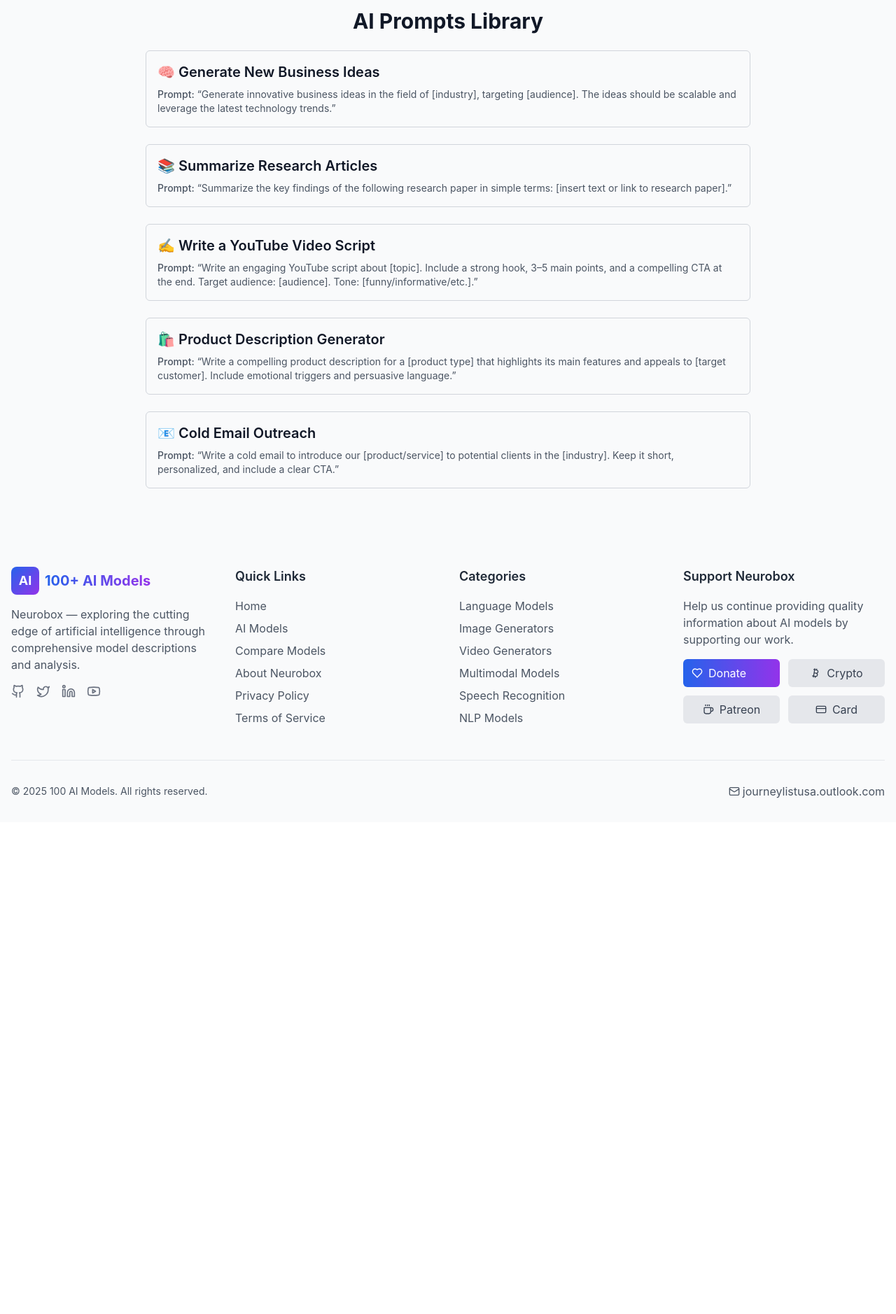
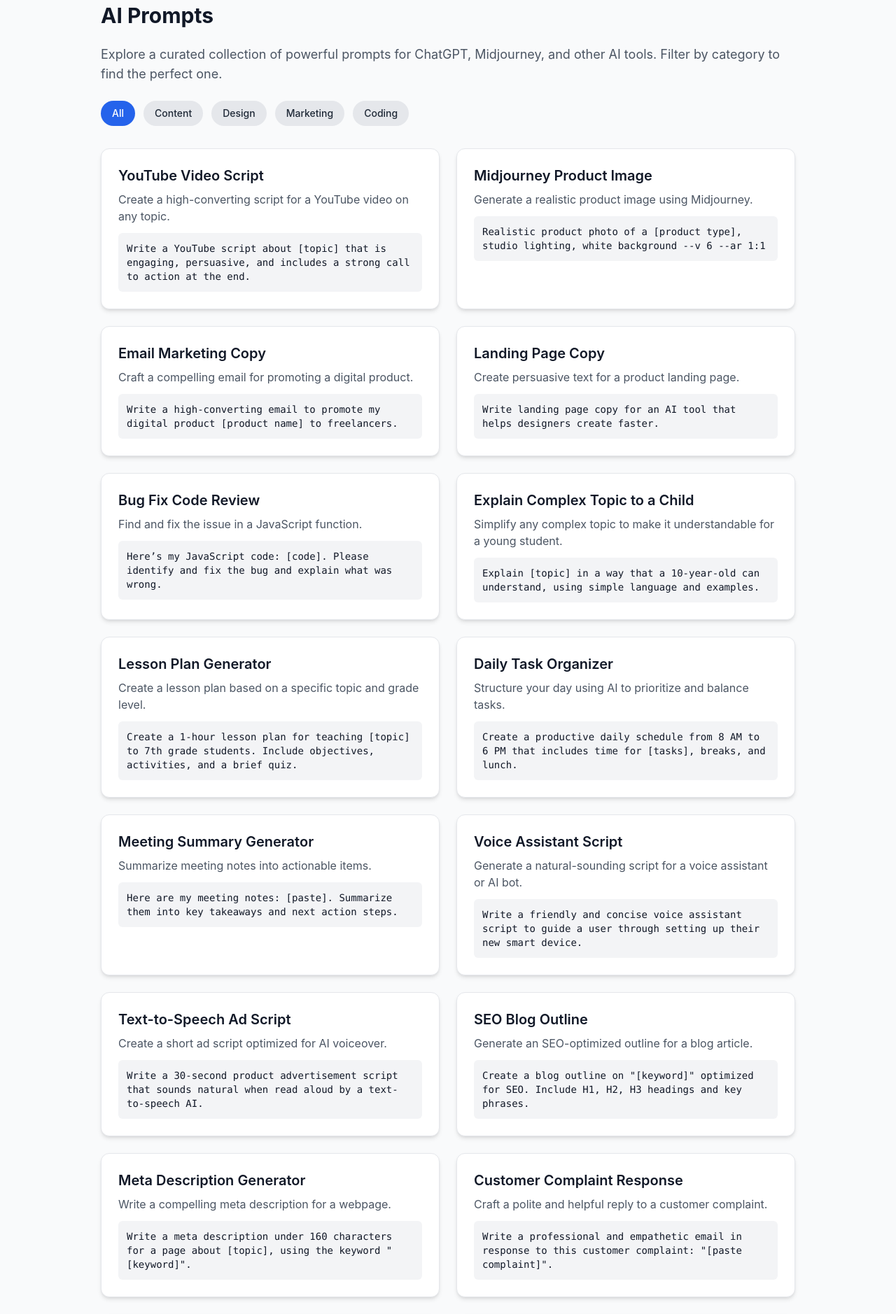
Before and after one commit to Rainur84/project100ai, a React (Vite) app: page /prompts in a window 1280 px wide. Shown: the part 100-1978 px from the top of the page at 70% size. Before the commit the page ends 1275 px from the top, so only its background shows below. Built offline with nearby package versions, Linux system fonts and the light colour scheme.

Commit message:
Обновление: [опиши кратко, что изменено]

```diff
--- a/package.json
+++ b/package.json
@@ -10,6 +10,7 @@
     "preview": "vite preview"
   },
   "dependencies": {
+    "file-saver": "^2.0.5",
     "framer-motion": "^12.9.2",
     "lucide-react": "^0.358.0",
     "react": "^18.3.1",
--- a/src/pages/PromptsPage.tsx
+++ b/src/pages/PromptsPage.tsx
@@ -1,54 +1,246 @@
-import React from 'react';
+import React, { useState } from 'react';
 import { Helmet } from 'react-helmet-async';
 
-const PromptsPage: React.FC = () => {
+const prompts = [
+  {
+    id: 1,
+    title: 'YouTube Video Script',
+    description: 'Create a high-converting script for a YouTube video on any topic.',
+    category: 'Content',
+    prompt: `Write a YouTube script about [topic] that is engaging, persuasive, and includes a strong call to action at the end.`,
+  },
+  {
+    id: 2,
+    title: 'Midjourney Product Image',
+    description: 'Generate a realistic product image using Midjourney.',
+    category: 'Design',
+    prompt: `Realistic product photo of a [product type], studio lighting, white background --v 6 --ar 1:1`,
+  },
+  {
+    id: 3,
+    title: 'Email Marketing Copy',
+    description: 'Craft a compelling email for promoting a digital product.',
+    category: 'Marketing',
+    prompt: `Write a high-converting email to promote my digital product [product name] to freelancers.`,
+  },
+  {
+    id: 4,
+    title: 'Landing Page Copy',
+    description: 'Create persuasive text for a product landing page.',
+    category: 'Content',
+    prompt: `Write landing page copy for an AI tool that helps designers create faster.`,
+  },
+  {
+    id: 5,
+    title: 'Bug Fix Code Review',
+    description: 'Find and fix the issue in a JavaScript function.',
+    category: 'Coding',
+    prompt: `Here’s my JavaScript code: [code]. Please identify and fix the bug and explain what was wrong.`,
+  },
+  {
+  id: 6,
+  title: 'Explain Complex Topic to a Child',
+  description: 'Simplify any complex topic to make it understandable for a young student.',
+  category: 'Education',
+  prompt: `Explain [topic] in a way that a 10-year-old can understand, using simple language and examples.`,
+},
+{
+  id: 7,
+  title: 'Lesson Plan Generator',
+  description: 'Create a lesson plan based on a specific topic and grade level.',
+  category: 'Education',
+  prompt: `Create a 1-hour lesson plan for teaching [topic] to 7th grade students. Include objectives, activities, and a brief quiz.`,
+},
+{
+  id: 8,
+  title: 'Daily Task Organizer',
+  description: 'Structure your day using AI to prioritize and balance tasks.',
+  category: 'Productivity',
+  prompt: `Create a productive daily schedule from 8 AM to 6 PM that includes time for [tasks], breaks, and lunch.`,
+},
+{
+  id: 9,
+  title: 'Meeting Summary Generator',
+  description: 'Summarize meeting notes into actionable items.',
+  category: 'Productivity',
+  prompt: `Here are my meeting notes: [paste]. Summarize them into key takeaways and next action steps.`,
+},
+{
+  id: 10,
+  title: 'Voice Assistant Script',
+  description: 'Generate a natural-sounding script for a voice assistant or AI bot.',
+  category: 'Voice',
+  prompt: `Write a friendly and concise voice assistant script to guide a user through setting up their new smart device.`,
+},
+{
+  id: 11,
+  title: 'Text-to-Speech Ad Script',
+  description: 'Create a short ad script optimized for AI voiceover.',
+  category: 'Voice',
+  prompt: `Write a 30-second product advertisement script that sounds natural when read aloud by a text-to-speech AI.`,
+},
+{
+  id: 12,
+  title: 'SEO Blog Outline',
+  description: 'Generate an SEO-optimized outline for a blog article.',
+  category: 'SEO',
+  prompt: `Create a blog outline on "[keyword]" optimized for SEO. Include H1, H2, H3 headings and key phrases.`,
+},
+{
+  id: 13,
+  title: 'Meta Description Generator',
+  description: 'Write a compelling meta description for a webpage.',
+  category: 'SEO',
+  prompt: `Write a meta description under 160 characters for a page about [topic], using the keyword "[keyword]".`,
+},
+{
+  id: 14,
+  title: 'Customer Complaint Response',
+  description: 'Craft a polite and helpful reply to a customer complaint.',
+  category: 'Customer Support',
+  prompt: `Write a professional and empathetic email in response to this customer complaint: "[paste complaint]".`,
+},
+{
+  id: 15,
+  title: 'AI Chat Support Agent',
+  description: 'Simulate a live chat support message for common customer issues.',
+  category: 'Customer Support',
+  prompt: `Act as a live chat support agent for [company]. Respond to this message: "[customer question]".`,
+},
+{
+  id: 16,
+  title: 'Generate Mind Map Ideas',
+  description: 'Create a structured mind map on any topic with subtopics and connections.',
+  category: 'Mind Mapping',
+  prompt: `Create a detailed mind map for the topic "[topic]". Include 3 levels of subtopics and logical connections.`,
+},
+{
+  id: 17,
+  title: 'Brainstorm Creative Concepts',
+  description: 'Use mind mapping to generate innovative ideas around a core concept.',
+  category: 'Mind Mapping',
+  prompt: `Help me brainstorm creative ideas around "[central concept]" using a mind map format.`,
+},
+{
+  id: 18,
+  title: 'Analyze Dataset Insights',
+  description: 'Get summary and insights from a raw dataset description.',
+  category: 'Data Analysis',
+  prompt: `Analyze the following dataset: [paste summary]. Identify trends, anomalies, and key takeaways.`,
+},
+{
+  id: 19,
+  title: 'Chart Suggestions from Data',
+  description: 'Recommend best chart types for data visualization.',
+  category: 'Data Analysis',
+  prompt: `Based on this dataset [paste data structure], suggest the best chart types for presenting the information and explain why.`,
+},
+{
+  id: 20,
+  title: 'Improve My Prompt',
+  description: 'Refine an AI prompt to get better, more specific results.',
+  category: 'Prompt Engineering',
+  prompt: `Here is my current prompt: "[original prompt]". Improve it for clarity and maximum output quality.`,
+},
+{
+  id: 21,
+  title: 'Design Prompt for Specific Goal',
+  description: 'Create a precise prompt for a specific AI use case.',
+  category: 'Prompt Engineering',
+  prompt: `Write a prompt that helps an AI generate [type of result] for [target audience or goal].`,
+},
+{
+  id: 22,
+  title: 'Improve UX Copy',
+  description: 'Rewrite user interface text for better clarity and friendliness.',
+  category: 'UI/UX',
+  prompt: `Rewrite the following UI text to be more user-friendly, clear, and actionable: "[original text]".`,
+},
+{
+  id: 23,
+  title: 'Landing Page Feedback',
+  description: 'Evaluate a landing page and suggest UX improvements.',
+  category: 'UI/UX',
+  prompt: `Review the structure and copy of this landing page: [URL or content]. Suggest improvements for better user experience and conversion.`,
+},
+{
+  id: 24,
+  title: 'Automation Workflow Planner',
+  description: 'Design an automated workflow for a repetitive business task.',
+  category: 'Automation',
+  prompt: `Design an automation workflow for this process: "[describe the process]". Include the tools that can be used at each step.`,
+},
+{
+  id: 25,
+  title: 'Email Automation Sequence',
+  description: 'Generate a multi-step email sequence for onboarding or marketing.',
+  category: 'Automation',
+  prompt: `Create a 4-part email automation sequence to onboard new users who signed up for [product/service].`,
+},
+];
+
+const categories = ['All', 'Content', 'Design', 'Marketing', 'Coding'];
+
+const PromptsPage = () => {
+  const [selectedCategory, setSelectedCategory] = useState('All');
+
+  const filteredPrompts =
+    selectedCategory === 'All'
+      ? prompts
+      : prompts.filter((p) => p.category === selectedCategory);
+
   return (
     <>
       <Helmet>
-        <title>AI Prompts - Neurobox</title>
-        <meta name="description" content="Browse effective AI prompts for creativity, productivity, and business goals." />
+        <title>Best AI Prompts for Every Need – NeuroBox</title>
+        <meta
+          name="description"
+          content="Discover the best AI prompts for content creation, productivity, marketing, and more. Ready-to-use and optimized for ChatGPT, Claude, Gemini, Midjourney, and others."
+        />
+        <meta
+          name="keywords"
+          content="AI prompts, ChatGPT prompts, Midjourney prompts, free AI prompts, marketing prompts, productivity prompts"
+        />
+        <link rel="canonical" href="https://project100ai-bay.vercel.app/prompts" />
       </Helmet>
 
-      <section className="max-w-4xl mx-auto px-4 py-12">
-        <h1 className="text-3xl font-bold mb-6 text-center">AI Prompts Library</h1>
+      <div className="max-w-5xl mx-auto px-4 py-10">
+        <h1 className="text-3xl font-bold mb-6">AI Prompts</h1>
+        <p className="text-lg text-gray-600 dark:text-gray-300 mb-6">
+          Explore a curated collection of powerful prompts for ChatGPT, Midjourney, and other AI tools. Filter by category to find the perfect one.
+        </p>
 
-        <div className="space-y-6">
-          <div className="p-4 border border-gray-300 dark:border-gray-700 rounded-md">
-            <h2 className="font-semibold text-xl mb-2">🧠 Generate New Business Ideas</h2>
-            <p className="text-sm text-gray-600 dark:text-gray-300">
-              <span className="font-medium">Prompt:</span> “Generate innovative business ideas in the field of [industry], targeting [audience]. The ideas should be scalable and leverage the latest technology trends.”
-            </p>
-          </div>
+        <div className="flex flex-wrap gap-3 mb-8">
+          {categories.map((cat) => (
+            <button
+              key={cat}
+              onClick={() => setSelectedCategory(cat)}
+              className={`px-4 py-2 rounded-full text-sm font-medium transition-colors ${
+                selectedCategory === cat
+                  ? 'bg-blue-600 text-white'
+                  : 'bg-gray-200 dark:bg-gray-700 text-gray-800 dark:text-gray-100 hover:bg-gray-300 dark:hover:bg-gray-600'
+              }`}
+            >
+              {cat}
+            </button>
+          ))}
+        </div>
 
-          <div className="p-4 border border-gray-300 dark:border-gray-700 rounded-md">
-            <h2 className="font-semibold text-xl mb-2">📚 Summarize Research Articles</h2>
-            <p className="text-sm text-gray-600 dark:text-gray-300">
-              <span className="font-medium">Prompt:</span> “Summarize the key findings of the following research paper in simple terms: [insert text or link to research paper].”
-            </p>
-          </div>
-
-          <div className="p-4 border border-gray-300 dark:border-gray-700 rounded-md">
-            <h2 className="font-semibold text-xl mb-2">✍️ Write a YouTube Video Script</h2>
-            <p className="text-sm text-gray-600 dark:text-gray-300">
-              <span className="font-medium">Prompt:</span> “Write an engaging YouTube script about [topic]. Include a strong hook, 3–5 main points, and a compelling CTA at the end. Target audience: [audience]. Tone: [funny/informative/etc.].”
-            </p>
-          </div>
-
-          <div className="p-4 border border-gray-300 dark:border-gray-700 rounded-md">
-            <h2 className="font-semibold text-xl mb-2">🛍️ Product Description Generator</h2>
-            <p className="text-sm text-gray-600 dark:text-gray-300">
-              <span className="font-medium">Prompt:</span> “Write a compelling product description for a [product type] that highlights its main features and appeals to [target customer]. Include emotional triggers and persuasive language.”
-            </p>
-          </div>
-
-          <div className="p-4 border border-gray-300 dark:border-gray-700 rounded-md">
-            <h2 className="font-semibold text-xl mb-2">📧 Cold Email Outreach</h2>
-            <p className="text-sm text-gray-600 dark:text-gray-300">
-              <span className="font-medium">Prompt:</span> “Write a cold email to introduce our [product/service] to potential clients in the [industry]. Keep it short, personalized, and include a clear CTA.”
-            </p>
-          </div>
+        <div className="grid gap-6 md:grid-cols-2">
+          {filteredPrompts.map((prompt) => (
+            <div
+              key={prompt.id}
+              className="p-6 rounded-xl shadow-md bg-white dark:bg-gray-800 border border-gray-200 dark:border-gray-700"
+            >
+              <h2 className="text-xl font-semibold mb-2">{prompt.title}</h2>
+              <p className="text-gray-600 dark:text-gray-300 mb-3">{prompt.description}</p>
+              <pre className="whitespace-pre-wrap break-words text-sm bg-gray-100 dark:bg-gray-700 p-3 rounded-md">
+                {prompt.prompt}
+              </pre>
+            </div>
+          ))}
         </div>
-      </section>
+      </div>
     </>
   );
 };
```
Also changed, not shown: 1 other file (tests, documents, lock files or other folders).
